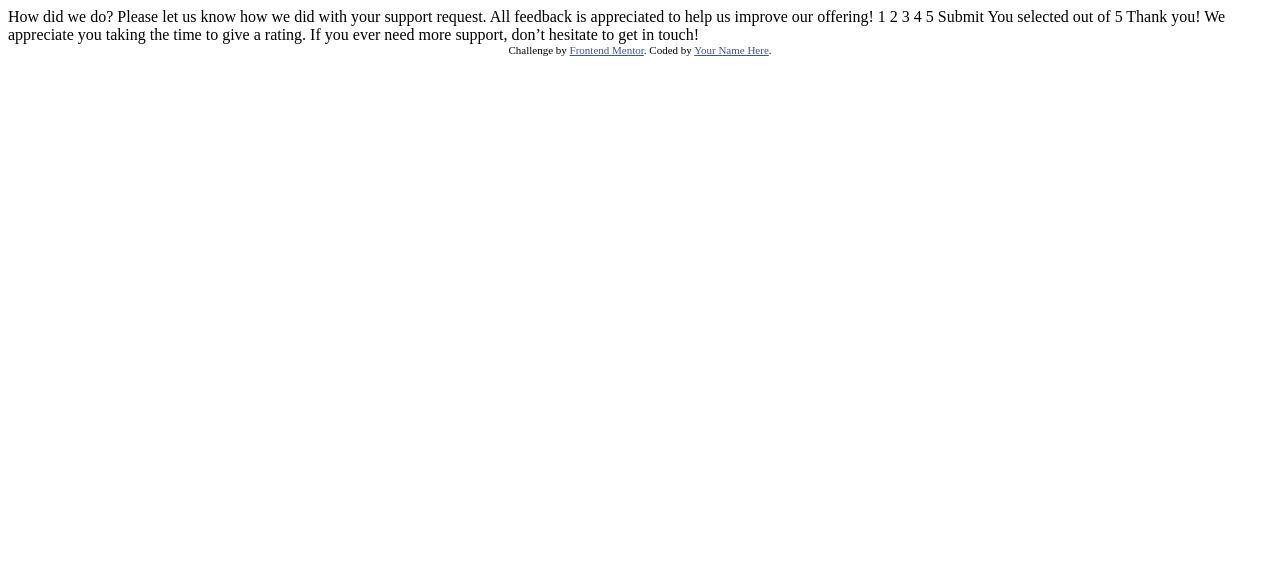
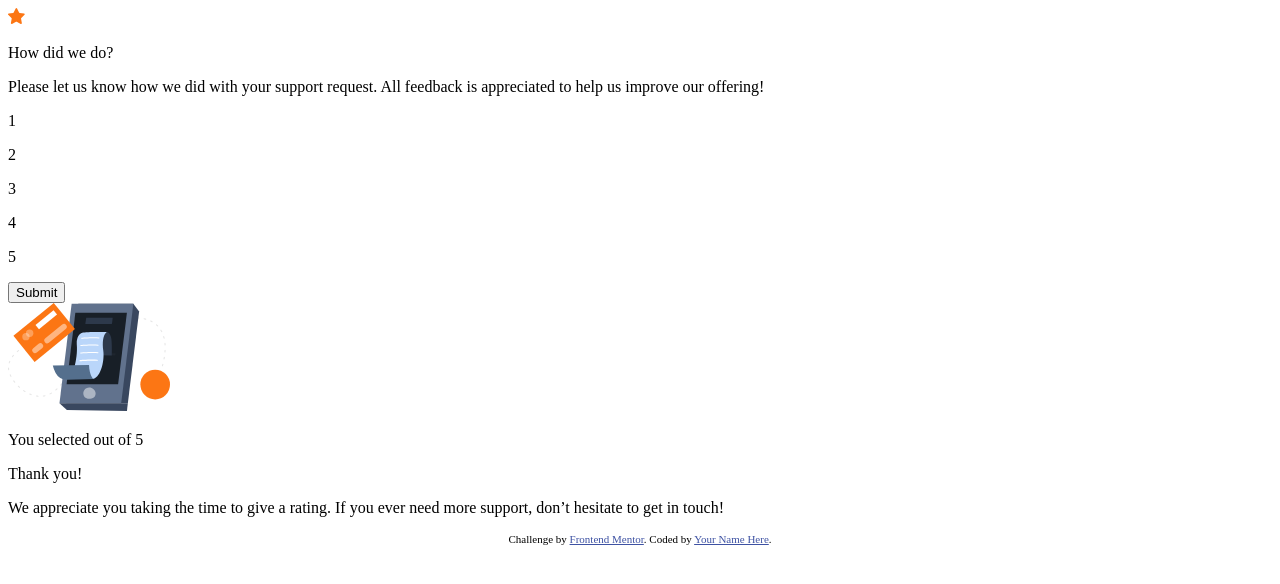
Before and after one commit to shoproizoshlo/interactive-rating-component-main, a plain HTML site: page index.html in a window 1280 px wide. Drawn offline with Linux system fonts and the light colour scheme.

Commit message:
added structure

```diff
--- a/index.html
+++ b/index.html
@@ -1,49 +1,79 @@
 <!DOCTYPE html>
 <html lang="en">
   <head>
-  <meta charset="UTF-8">
-  <meta name="viewport" content="width=device-width, initial-scale=1.0"> <!-- displays site properly based on user's device -->
+    <meta charset="UTF-8" />
+    <meta name="viewport" content="width=device-width, initial-scale=1.0" />
+    <!-- displays site properly based on user's device -->
 
-  <link rel="icon" type="image/png" sizes="32x32" href="./images/favicon-32x32.png">
+    <link
+      rel="icon"
+      type="image/png"
+      sizes="32x32"
+      href="./images/favicon-32x32.png"
+    />
 
     <title>Frontend Mentor | Interactive rating component</title>
-
+<link rel="preconnect" href="https://fonts.googleapis.com">
+<link rel="preconnect" href="https://fonts.gstatic.com" crossorigin>
+<link href="https://fonts.googleapis.com/css2?family=Overpass&display=swap" rel="stylesheet">
     <!-- Feel free to remove these styles or customise in your own stylesheet 👍 -->
     <style>
-    .attribution { font-size: 11px; text-align: center; }
-    .attribution a { color: hsl(228, 45%, 44%); }
+      .attribution {
+        font-size: 11px;
+        text-align: center;
+      }
+      .attribution a {
+        color: hsl(228, 45%, 44%);
+      }
     </style>
   </head>
   <body>
-
     <!-- Rating state start -->
-
-  How did we do?
-
-  Please let us know how we did with your support request. All feedback is appreciated
-  to help us improve our offering!
-
-  1 2 3 4 5
-
-  Submit
-
+    <div class="container">
+      <img src="./images/icon-star.svg" alt="icon star" />
+      <p class="heading">How did we do?</p>
+      <p class="text">
+        Please let us know how we did with your support request. All feedback is
+        appreciated to help us improve our offering!
+      </p>
+      <div>
+        <p>1</p>
+        <p>2</p>
+        <p>3</p>
+        <p>4</p>
+        <p>5</p>
+      </div>
+      <button>Submit</button>
+    </div>
     <!-- Rating state end -->
 
     <!-- Thank you state start -->
-
-  You selected <!-- Add rating here --> out of 5
-
-  Thank you!
-
-  We appreciate you taking the time to give a rating. If you ever need more support,
-  don’t hesitate to get in touch!
-
+    <div class="container">
+      <img
+        src="./images/illustration-thank-you.svg"
+        alt="illustration thank you"
+      />
+      <div>
+        <p>
+          You selected
+          <!-- Add rating here -->
+          out of 5
+        </p>
+      </div>
+      <p class="heading">Thank you!</p>
+      <p class="text thanks">
+        We appreciate you taking the time to give a rating. If you ever need
+        more support, don’t hesitate to get in touch!
+      </p>
+    </div>
     <!-- Thank you state end -->
-
-
+    <footer>
       <div class="attribution">
-    Challenge by <a href="https://www.frontendmentor.io?ref=challenge" target="_blank">Frontend Mentor</a>.
-    Coded by <a href="#">Your Name Here</a>.
+        Challenge by
+        <a href="https://www.frontendmentor.io?ref=challenge" target="_blank"
+          >Frontend Mentor</a
+        >. Coded by <a href="#">Your Name Here</a>.
       </div>
+    </footer>
   </body>
 </html>
```
Lines whose indentation alone changed are shown as unchanged.
